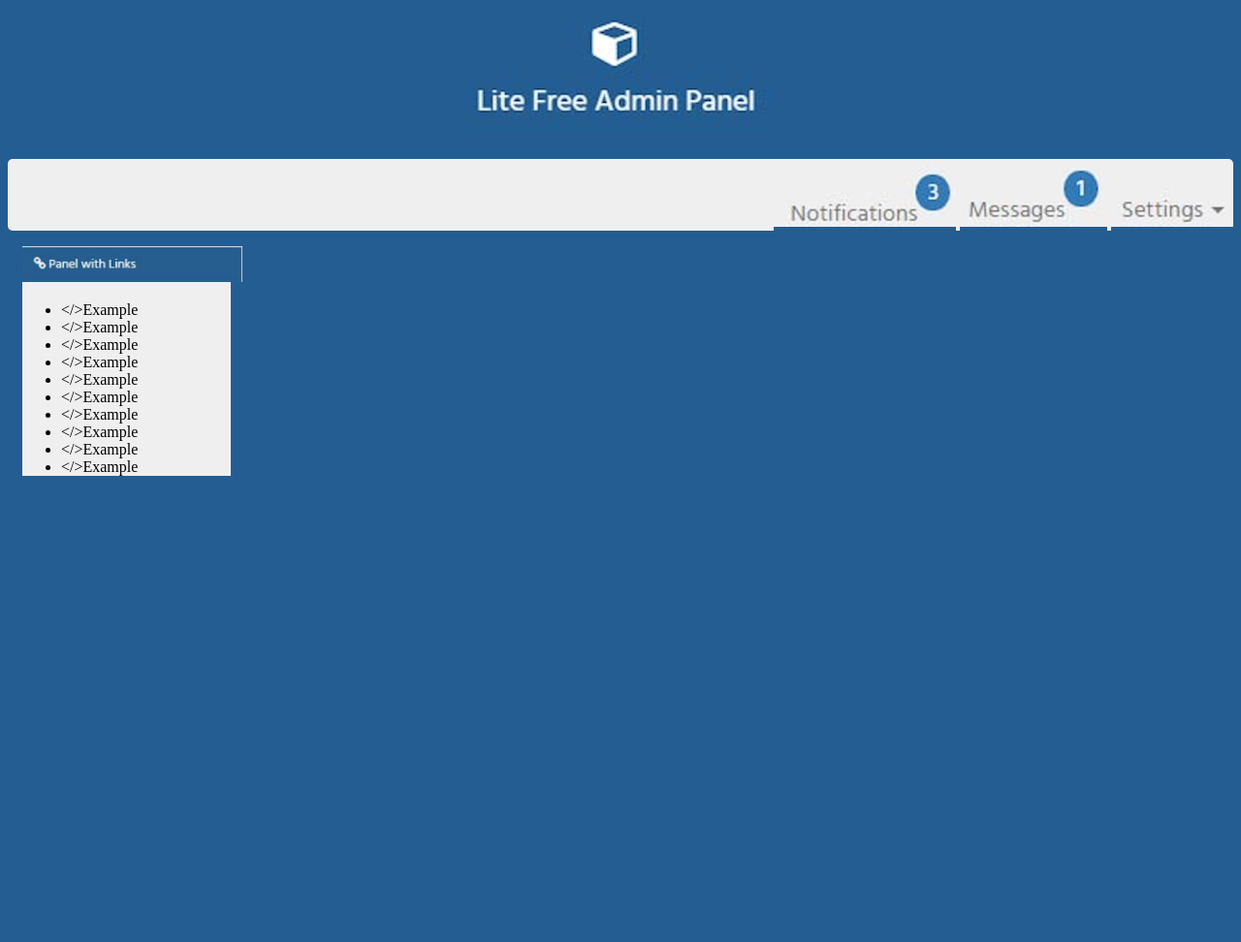
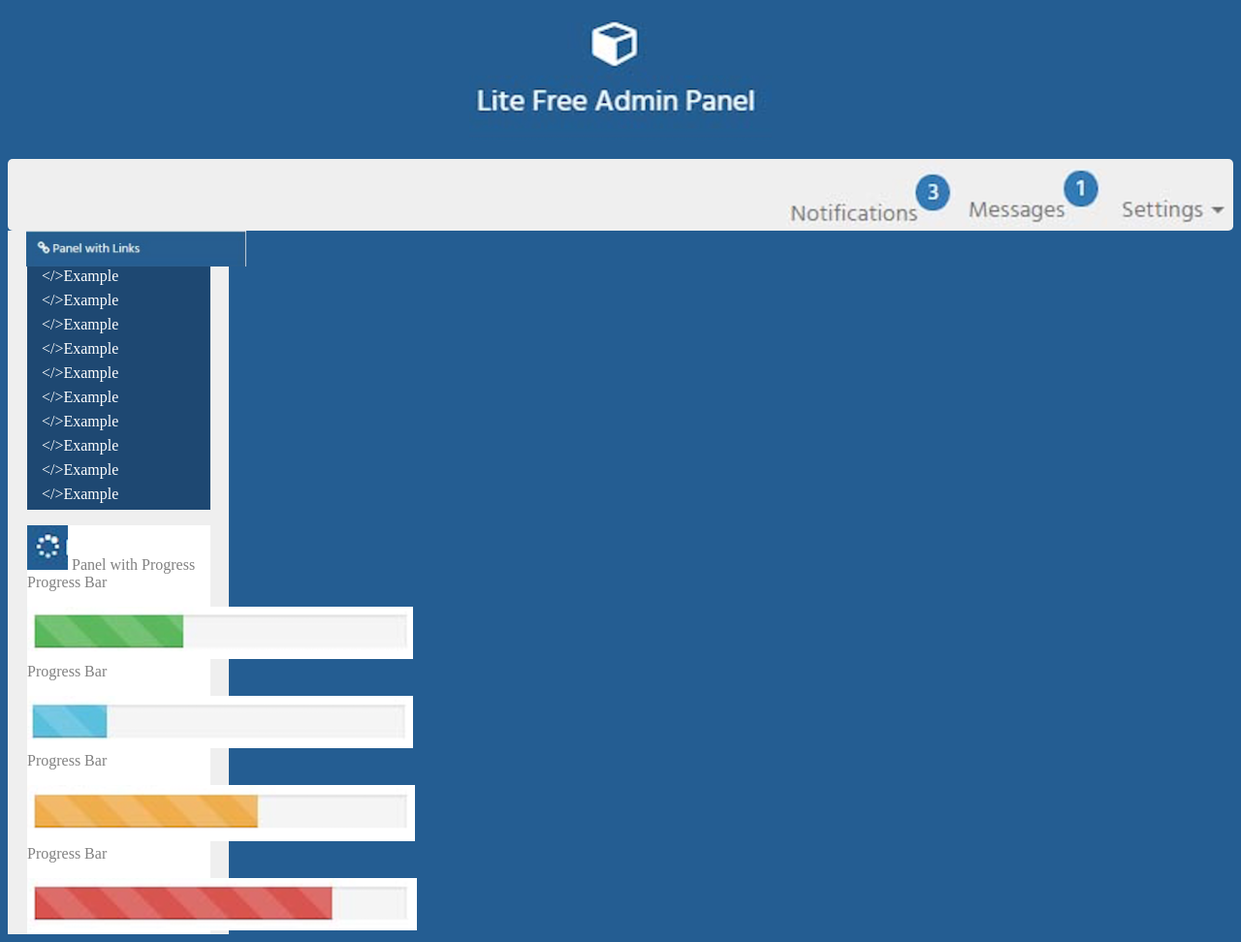
Before and after one commit to KeVVVuN/pw15162022, a plain HTML site: page PracticaCSS04/index.html in a window 1280 px wide. Shown: the whole page at 97% size. Before the commit the page ends 800 px from the top, so only its background shows below. Drawn offline with Linux system fonts and the light colour scheme.

Commit message:
Practica 04 18-10-2022

```diff
--- a/PracticaCSS03/css/estilos.css
+++ b/PracticaCSS03/css/estilos.css
@@ -14,6 +14,7 @@ header nav{
 }
 header nav ul{
     padding: 8px;
+    list-style: none;
 }
 header nav ul li{
     display: inline-block;
--- a/PracticaCSS04/css/estilos.css
+++ b/PracticaCSS04/css/estilos.css
@@ -14,18 +14,44 @@ header nav{
 }
 
 header nav ul li{
-    background-color: #245d92;
+
     display: inline-block;
 }
 
 
 #primerSeccion{
-    margin-left: 15px;
-    max-width: 17%;
+    margin-top: -16px;
     background-color: #efefef;
-    text-align: center;
+    width: 18%;
+
 }
 
 #secc01Art01{
-    text-align: left;
+    background-color: #1e4872;
+    width: 83%;
+    margin-left:20px;
+
 }
+
+#secc01Art01 img{
+   margin-left: -1px;
+}
+
+#secc01Art01 ul{
+    list-style: none;
+    margin-top: -3px;
+
+}
+#secc01Art01 ul li{
+    color: white;
+    padding-bottom: 7px;
+    margin-left: -25px;
+
+}
+
+#secc01Art02{
+    background-color: white;
+    width: 83%;
+    margin-left: 20px;
+    color: gray;
+}
--- a/PracticaCSS04/index.html
+++ b/PracticaCSS04/index.html
@@ -22,7 +22,7 @@
     <section id="primerSeccion">
         <article id="secc01Art01">
             <img src="img/panel.PNG" alt="">
-            <ul>
+            <ul id="listaExample">
                 <li><&sol;>Example</li>
                 <li><&sol;>Example</li>
                 <li><&sol;>Example</li>
@@ -35,6 +35,29 @@
                 <li><&sol;>Example</li>
             </ul>
         </article>
+
+        <article id="secc01Art02">
+            <img src="img/logoprogress.png" alt="">
+            <span class="letrablanca nito" id="tituloPanel">Panel with Progress</span>
+            <br>
+            Progress Bar
+            <p></p>
+            <img src="img/barra01.png" alt="">
+            <br>
+            Progress Bar
+            <p></p>
+            <img src="img/barra02.png" alt="">
+            <br>
+            Progress Bar
+            <p></p>
+            <img src="img/barra03.png" alt="">
+            <br>
+            Progress Bar
+            <p></p>
+            <img src="img/barra04.png" alt="">
+        </article>
+
+
     </section>
 
 </body>
```
